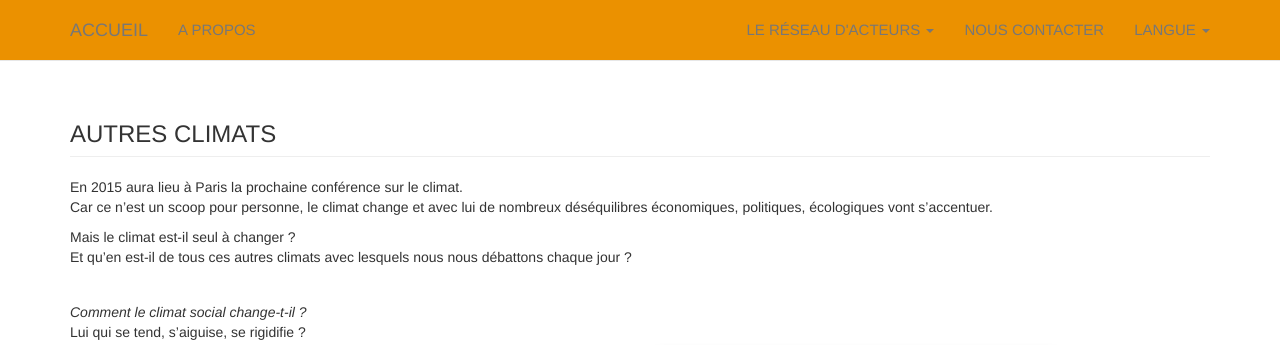
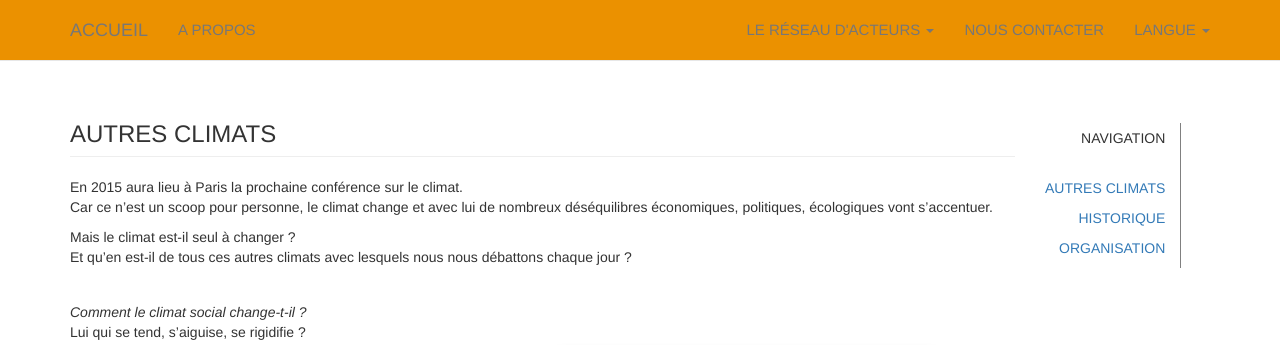
Before and after one commit to jpreynat/autresclimats, a PHP site: page /index.php?action=about in a window 1280 px wide. Shown: the top 345 px of the page. Run offline with PHP 8.4, Linux system fonts and the light colour scheme; some libraries are stand-ins or nearby versions.

Commit message:
Added about page ids

```diff
--- a/View/About.php
+++ b/View/About.php
@@ -7,8 +7,9 @@
 
 <article>
 <div class="row about-page">
-<div class="col-sm-12">
-<div class="about-part" id="autresclimats">
+
+<div class="col-sm-10">
+<div style="" class="about-part" id="autresclimats">
 <h3 class="page-header">AUTRES CLIMATS</h3>
 
 <p>
@@ -49,8 +50,7 @@
 
   </div>
   <div class="col-sm-5 col-sm-offset-1">
-    <img src="http://www.diplomatie.gouv.fr/fr/local/cache-vignettes/L800xH533/B50A9756net_cle412d88-17527.jpg"
-         class="img img-responsive" id="about-ac-img">
+    <img src="http://www.diplomatie.gouv.fr/fr/local/cache-vignettes/L800xH533/B50A9756net_cle412d88-17527.jpg" class="img img-responsive" id="about-ac-img">
   </div>
 </div>
 
@@ -96,8 +96,7 @@
 
   </div>
   <div class="col-sm-5 col-sm-offset-1">
-    <img src="http://www.toutsurlenvironnement.fr/files/imagecache/image_actu_full/actu/RIO20_fond_bleu.jpg"
-         class="img img-responsive">
+    <img src="http://www.toutsurlenvironnement.fr/files/imagecache/image_actu_full/actu/RIO20_fond_bleu.jpg" class="img img-responsive">
   </div>
 </div>
 <!--
@@ -170,13 +169,11 @@
         </div>
 
         <div class="col-sm-4 col-sm-offset-1 text-center about-contact">
-            <img src="https://fbcdn-profile-a.akamaihd.net/hprofile-ak-xpa1/v/t1.0-1/c116.0.160.160/p160x160/970164_546637382053805_1659763638_n.jpg?oh=844879a85957f1e3e5a83392ec522c27&amp;oe=54714D18&amp;__gda__=1416000347_a2b9a0b76834595afe395806525562e7"
-                 class="img img-responsive img-thumbnail img-contact">
+            <img src="https://fbcdn-profile-a.akamaihd.net/hprofile-ak-xpa1/v/t1.0-1/c116.0.160.160/p160x160/970164_546637382053805_1659763638_n.jpg?oh=844879a85957f1e3e5a83392ec522c27&amp;oe=54714D18&amp;__gda__=1416000347_a2b9a0b76834595afe395806525562e7" class="img img-responsive img-thumbnail img-contact">
             <p class="about-label"><em>Raphaëlle Pallarès</em></p>
         </div>
         <div class="col-sm-4 col-sm-offset-1 text-center about-contact">
-            <img src="https://scontent-a-fra.xx.fbcdn.net/hphotos-xfp1/v/t1.0-9/10485526_10204587660602118_7874936852379322337_n.jpg?oh=a8c32a8efc246cde47303696afd9645d&amp;oe=545FC8E8"
-                 class="img img-responsive img-thumbnail img-contact">
+            <img src="https://scontent-a-fra.xx.fbcdn.net/hphotos-xfp1/v/t1.0-9/10485526_10204587660602118_7874936852379322337_n.jpg?oh=a8c32a8efc246cde47303696afd9645d&amp;oe=545FC8E8" class="img img-responsive img-thumbnail img-contact">
             <p class="about-label"><em>Kelly Gene</em></p>
         </div>
     </div>
@@ -202,6 +199,16 @@
 </div><!-- about-part -->
 
 </div>
+
+<div id="menu-panel" class="col-sm-2">
+    <div id="menu" class="affix text-right">
+        <p><strong>NAVIGATION</strong></p><br>
+        <p><a href="#autresclimats">AUTRES CLIMATS</a></p>
+        <p><a href="#historique">HISTORIQUE</a></p>
+        <p><a href="#organisation">ORGANISATION</a></p>
+    </div>
+
+    </div>
 </div>
 </article>
 
--- a/css/styles.css
+++ b/css/styles.css
@@ -102,6 +102,17 @@ p {
     border-radius: 2px;
 }
 
+#menu-panel {
+    margin-top: 42px;
+    padding-right: 0px;
+}
+
+#menu {
+    border-right: 1px solid gray;
+    padding-right: 15px;
+    padding-top: 5px;
+}
+
 /* Override form-control of bootswatch */
 .form-control {
     font-size: 12px;
```
